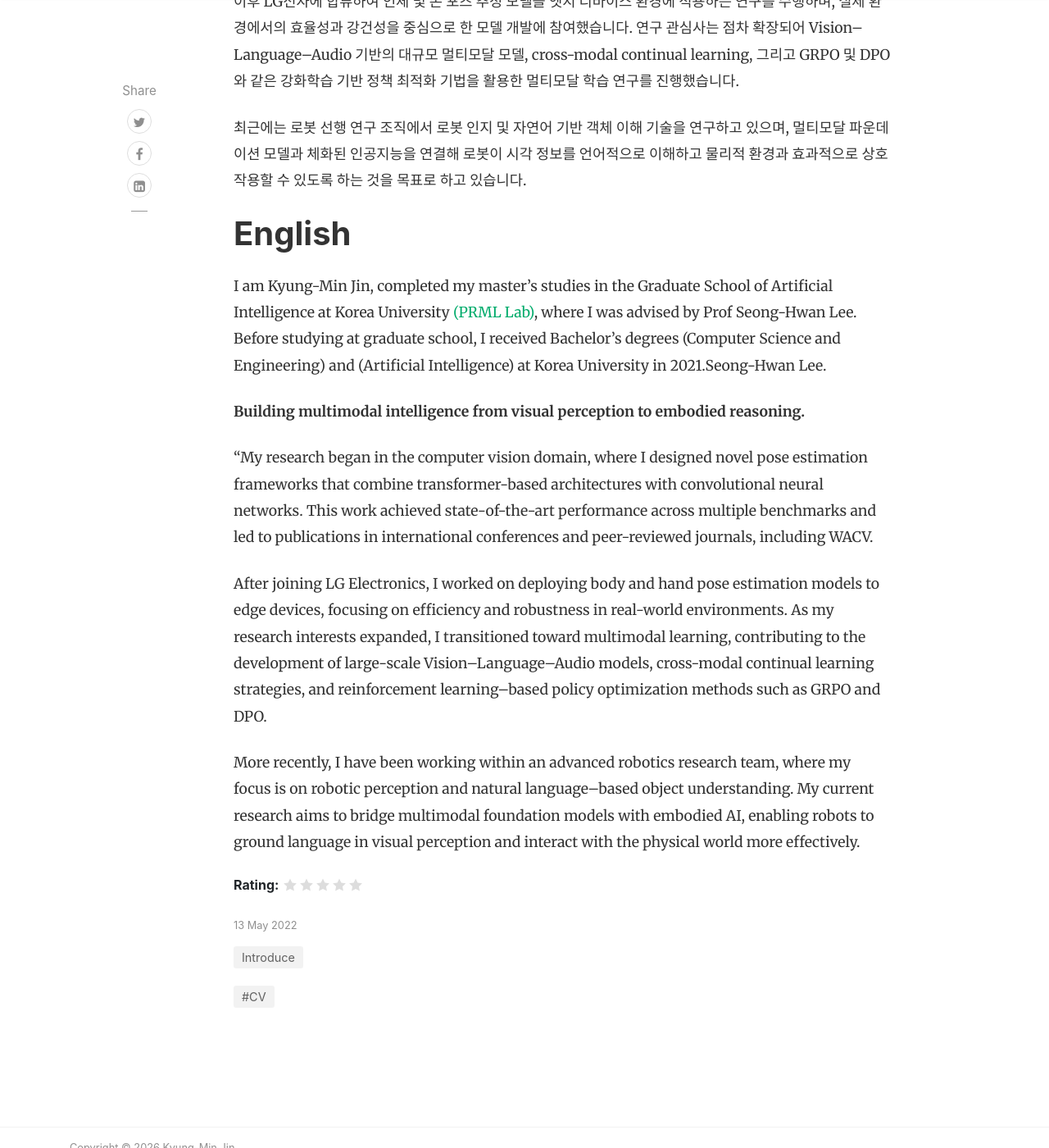
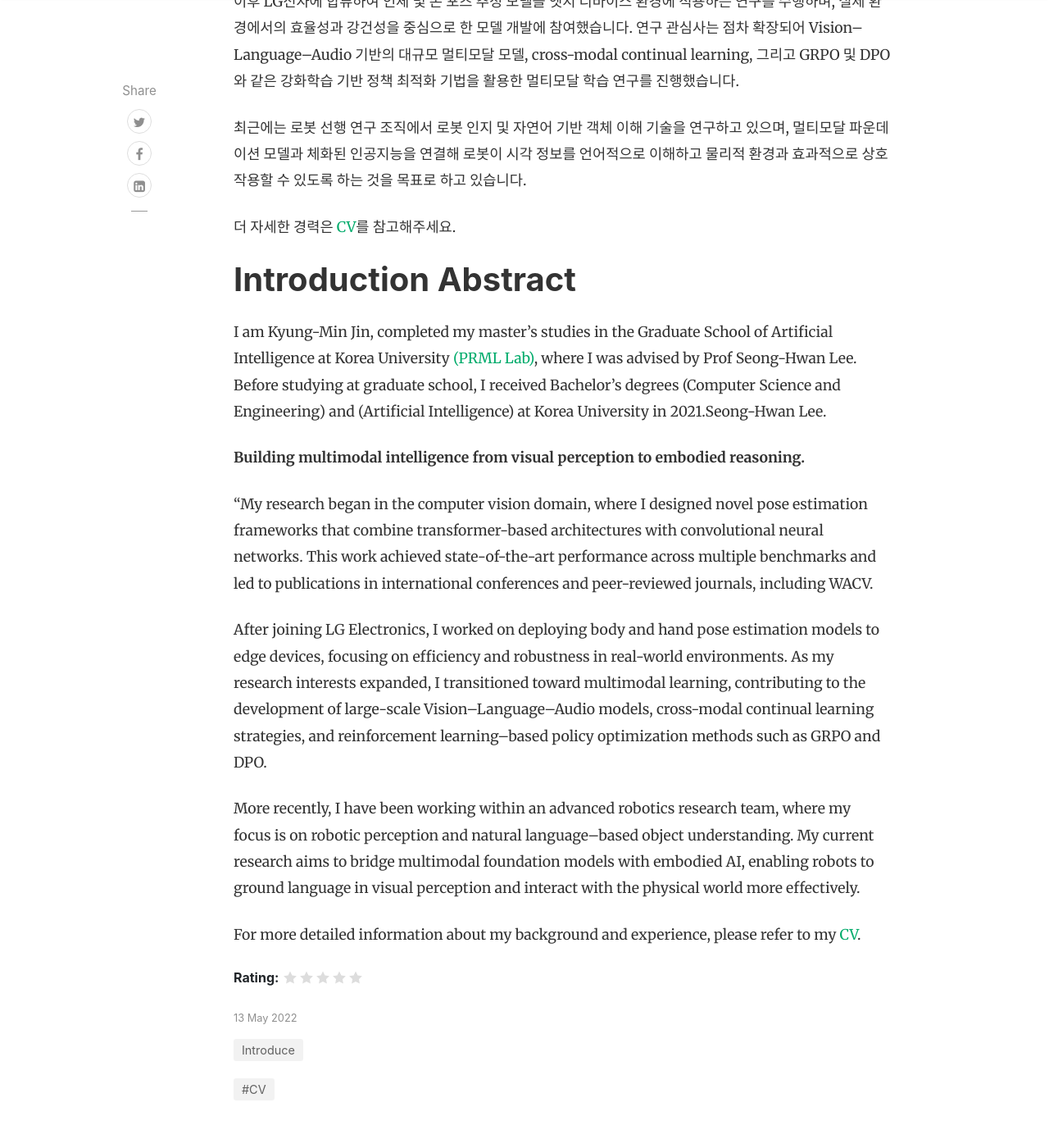
Before and after one commit to KyungMinJin/KyungMinJin.github.io, a Jekyll site: the page built from _posts/2022-05-13-about-me.md, in a window 1280 px wide and 1400 px high, scrolled down 1368 px. Shown: the whole window at 82% size. Built offline with Jekyll 4.4.1, drawn with Linux system fonts in a browser that asks for light colours; nearby versions of some CDN libraries; comment, search, counter and statistics services are not loaded.

Commit message:
about me md file - Korea

```diff
--- a/_posts/2022-05-13-about-me.md
+++ b/_posts/2022-05-13-about-me.md
@@ -11,7 +11,7 @@
 rating: 4.9
 ---
 
-# Korean
+# 자기소개 요약
 
 저는 고려대학교 인공지능대학원 <a target="_blank" href="http://pr.korea.ac.kr/">PRML 연구실</a>에서 이성환 교수님의 지도 아래 석사 과정을 마친 진경민입니다. 대학원 진학 이전에는 고려대학교에서 컴퓨터공학과와 인공지능을 전공하여 2021년에 학사 학위를 취득했습니다.
 
@@ -23,7 +23,9 @@
 
 최근에는 로봇 선행 연구 조직에서 로봇 인지 및 자연어 기반 객체 이해 기술을 연구하고 있으며, 멀티모달 파운데이션 모델과 체화된 인공지능을 연결해 로봇이 시각 정보를 언어적으로 이해하고 물리적 환경과 효과적으로 상호작용할 수 있도록 하는 것을 목표로 하고 있습니다.
 
-# English
+더 자세한 경력은 <a target="_blank" href="https://kyungminjin.github.io/CV.pdf">CV</a>를 참고해주세요.
+
+# Introduction Abstract
 
 I am Kyung-Min Jin, completed my master’s studies in the Graduate School of Artificial Intelligence at Korea University <a target="_blank" href="http://pr.korea.ac.kr/">(PRML Lab)</a>, where I was advised by Prof Seong-Hwan Lee. Before studying at graduate school, I received Bachelor's degrees (Computer Science and Engineering) and (Artificial Intelligence) at Korea University in 2021.Seong-Hwan Lee.
 
@@ -34,3 +36,5 @@
 After joining LG Electronics, I worked on deploying body and hand pose estimation models to edge devices, focusing on efficiency and robustness in real-world environments. As my research interests expanded, I transitioned toward multimodal learning, contributing to the development of large-scale Vision–Language–Audio models, cross-modal continual learning strategies, and reinforcement learning–based policy optimization methods such as GRPO and DPO.
 
 More recently, I have been working within an advanced robotics research team, where my focus is on robotic perception and natural language–based object understanding. My current research aims to bridge multimodal foundation models with embodied AI, enabling robots to ground language in visual perception and interact with the physical world more effectively.
+
+For more detailed information about my background and experience, please refer to my <a target="_blank" href="https://kyungminjin.github.io/CV.pdf">CV</a>.
```
Also changed, not shown: 1 other file.
